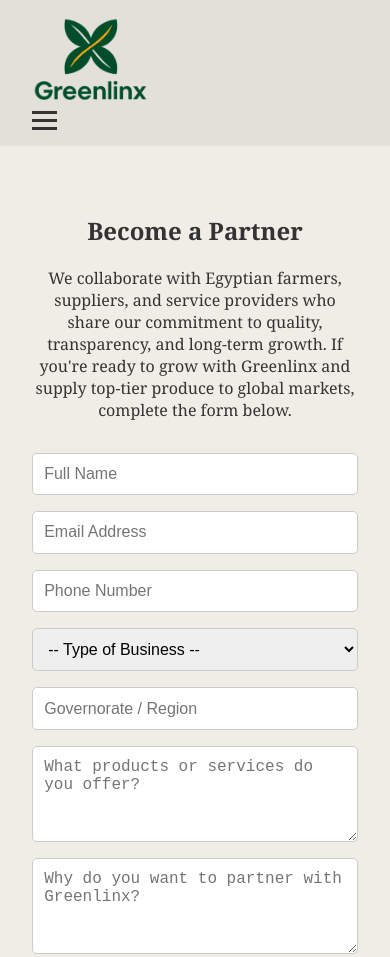
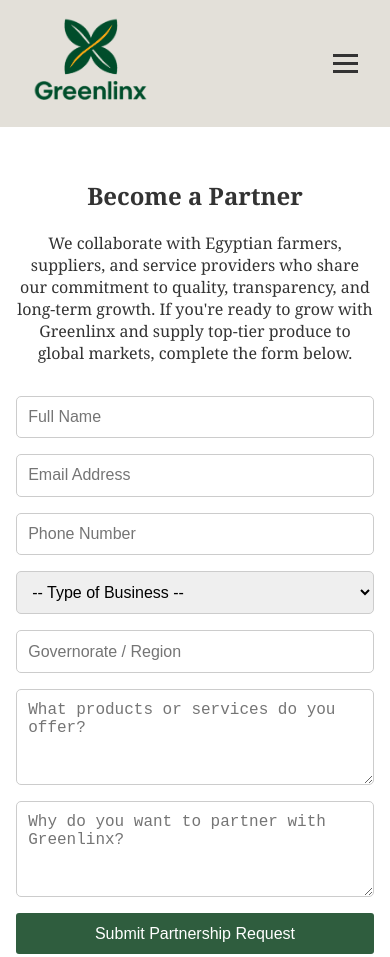
Before and after one commit to Ozagh1221/Greenlink, a plain HTML site: page partner.html in a window 390 px wide. Shown: the top 957 px of the page. Drawn offline with Linux system fonts and the light colour scheme.

Commit message:
Update partner.html

```diff
--- a/partner.html
+++ b/partner.html
@@ -18,6 +18,7 @@
       display: flex;
       align-items: center;
       justify-content: space-between;
+      flex-wrap: wrap;
       position: relative;
       z-index: 1000;
     }
@@ -29,6 +30,7 @@
     nav {
       display: flex;
       gap: 1rem;
+      align-items: center;
     }
 
     nav a {
@@ -98,6 +100,7 @@
       max-width: 800px;
       margin: auto;
       text-align: center;
+      background-color: #fff;
     }
 
     form {
@@ -136,13 +139,16 @@
       form {
         width: 100%;
       }
+
+      .section {
+        padding: 2rem 1rem;
+      }
     }
   </style>
 </head>
 <body>
 
   <header>
-  <div class="header-container">
     <div class="logo">
       <a href="index.html"><img src="Logo W.png" alt="Greenlinx Logo" /></a>
     </div>
@@ -160,7 +166,6 @@
       <div></div>
       <div></div>
     </div>
-  </div>
   </header>
 
   <!-- Mobile Menu -->
@@ -172,8 +177,6 @@
     <a href="partner.html">Become a Partner</a>
     <a href="contact.html" class="cta-button">Contact Us</a>
   </div>
-
-
 
   <section class="section">
     <h2>Become a Partner</h2>
```
Lines whose indentation alone changed are shown as unchanged.
